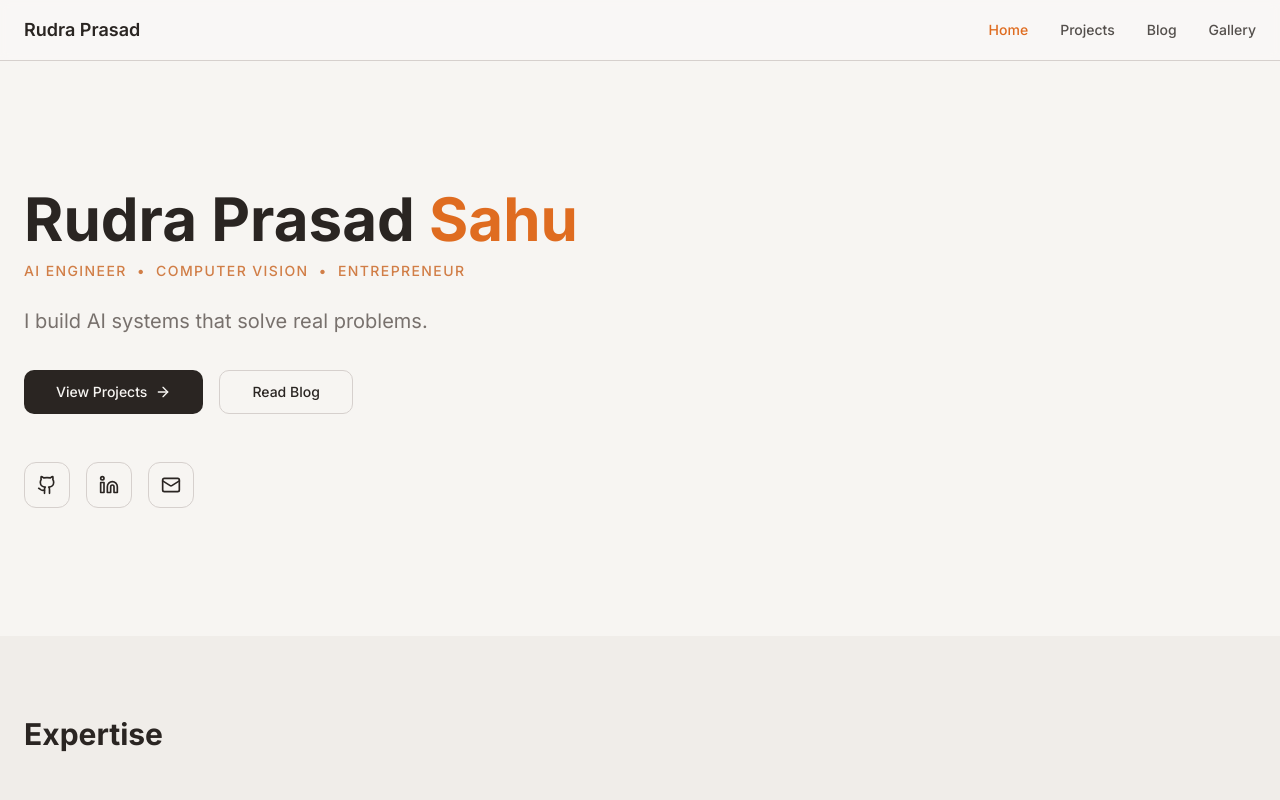
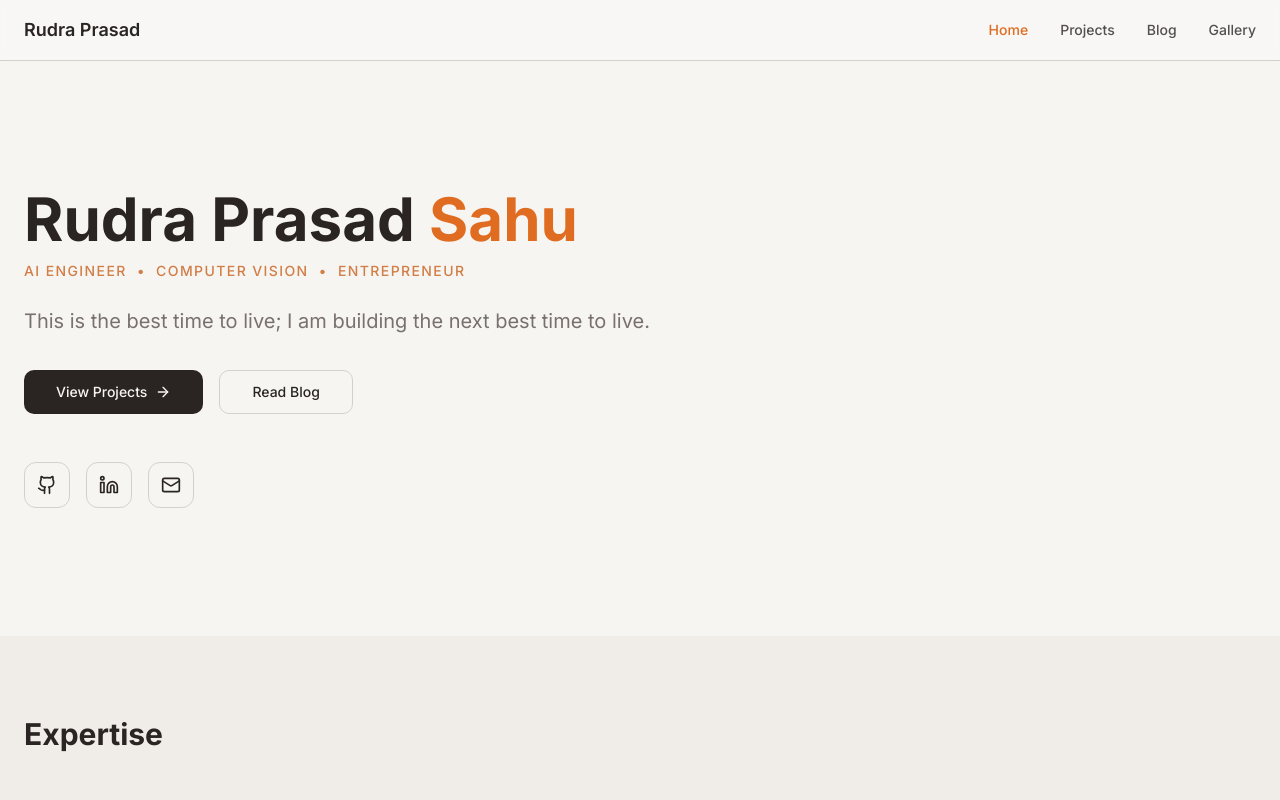
Before and after one commit to rudraprsd/rudraprsd.github.io, a React (Vite) app: page / in a window 1280 px wide. Shown: the top 800 px of the page. Built offline with nearby package versions, Linux system fonts and the light colour scheme; the HTML template or start-up script is replaced by a standard one.

Commit message:
update: flashattend page draft, home desc

```diff
--- a/src/data/projects/flashattend.ts
+++ b/src/data/projects/flashattend.ts
@@ -1,7 +1,6 @@
-import AwesomeBZ from '@/components/projects/AwesomeBZ';
 import { Project } from './types';
 
-export const awesomeBZ: Project = {
+export const flashattend: Project = {
   id: "flashAttend",
   title: "FlashAttend",
   description: "AI attendance. Fast. Real-time",
--- a/src/pages/Index.tsx
+++ b/src/pages/Index.tsx
@@ -20,7 +20,7 @@ const Index = () => {
               AI Engineer&nbsp;&nbsp;•&nbsp;&nbsp;Computer Vision&nbsp;&nbsp;•&nbsp;&nbsp;Entrepreneur
             </p>
             <p className="text-xl text-muted-foreground mb-8 leading-relaxed">
-              I build AI systems that solve real problems.
+              This is the best time to live; I am building the next best time to live.
             </p>
             <div className="flex flex-wrap gap-4 mb-12">
               <Link to="/projects">
```
